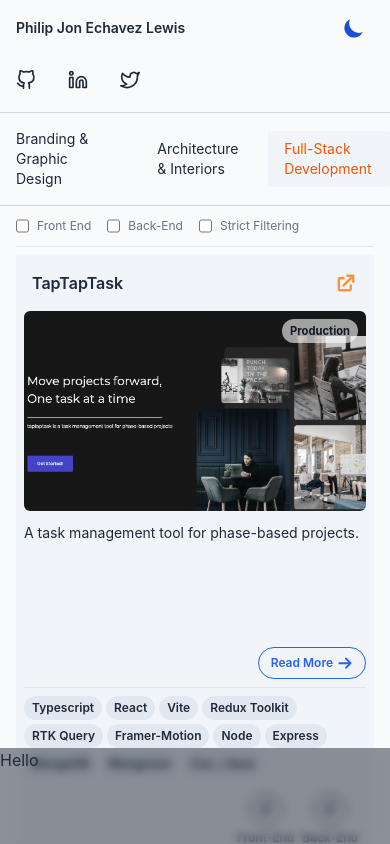
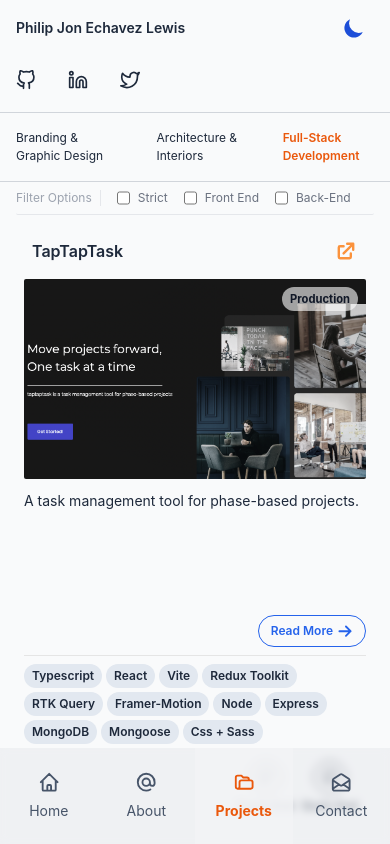
Before and after one commit to philipjonlewis/philipjonlewis.com, a Next.js app: page /projects/fullstack in a window 390 px wide. Shown: the top 844 px of the page. Built offline with nearby package versions, Linux system fonts and the light colour scheme.

Commit message:
added mobile responsiveness

```diff
--- a/components/navigation/Footer.tsx
+++ b/components/navigation/Footer.tsx
@@ -1,10 +1,10 @@
 const Footer = () => {
   return (
     <footer className="hidden md:block fixed bottom-0  w-full h-16">
-      <div className="text-center text-sm container  h-full  flex justify-between items-center  px-4 md:px-0">
+      {/* <div className="text-center text-sm container  h-full  flex justify-between items-center  px-4 md:px-0">
         <span className=" text-sm font-normal"> philipjonlewis@gmail.com </span>{" "}
         &copy; {new Date().getFullYear()} All Rights Reserved
-      </div>
+      </div> */}
     </footer>
   );
 };
--- a/components/navigation/MobileNavbar.tsx
+++ b/components/navigation/MobileNavbar.tsx
@@ -1,9 +1,93 @@
 import React from "react";
+import Link from "next/link";
+import { motion } from "framer-motion";
+import { useRouter } from "next/router";
+import {
+  HomeIcon,
+  AtSymbolIcon,
+  FolderOpenIcon,
+  MailOpenIcon,
+} from "@heroicons/react/outline";
+const MobileNavbar = () => {
+  const router = useRouter();
+  const { asPath } = useRouter();
+  const list = {
+    visible: {
+      opacity: 1,
+      transition: {
+        when: "beforeChildren",
+        staggerChildren: 0.1,
+      },
+    },
+    hidden: {
+      opacity: 0,
+      transition: {
+        when: "afterChildren",
+      },
+    },
+  };
 
-const MobileNavbar = () => {
+  const item = {
+    visible: { opacity: 1, y: 0 },
+    hidden: { opacity: 0, y: -100 },
+  };
   return (
     <div className=" mobile-navbar">
-      <div className="container">Hello</div>
+      <div className="container navbar-proper">
+        {" "}
+        <Link href="/">
+          <motion.a
+            variants={item}
+            className={
+              router.pathname == "/"
+                ? "mobile-active-navlink"
+                : "mobile-nav-link"
+            }
+          >
+            <HomeIcon className="mobile-icon" />
+            <p>Home</p>
+          </motion.a>
+        </Link>
+        <Link href="/about">
+          <motion.a
+            variants={item}
+            className={
+              router.pathname.includes("/about")
+                ? "mobile-active-navlink"
+                : "mobile-nav-link"
+            }
+          >
+            <AtSymbolIcon className="mobile-icon" />
+            <p>About</p>
+          </motion.a>
+        </Link>
+        <Link href="/projects">
+          <motion.a
+            variants={item}
+            className={
+              router.pathname.includes("/projects")
+                ? "mobile-active-navlink"
+                : "mobile-nav-link"
+            }
+          >
+            <FolderOpenIcon className="mobile-icon" />
+            <p>Projects</p>
+          </motion.a>
+        </Link>
+        <Link href="/contact">
+          <motion.a
+            variants={item}
+            className={
+              router.pathname.includes("/contact")
+                ? "mobile-active-navlink"
+                : "mobile-nav-link"
+            }
+          >
+            <MailOpenIcon className="mobile-icon" />
+            <p>Contact</p>
+          </motion.a>
+        </Link>
+      </div>
     </div>
   );
 };
--- a/pages/projects/fullstack/index.tsx
+++ b/pages/projects/fullstack/index.tsx
@@ -97,14 +97,25 @@ const Projects: NextPage<ProjectsPageProps> = ({ projectList }) => {
     if (filterProperties.frontEnd && filterProperties.backEnd) {
       setDisplayProjectList(projectList);
     }
+    // eslint-disable-next-line react-hooks/exhaustive-deps
   }, [filterProperties]);
 
   return (
     <motion.div className="projects-page">
       {/* <UtilitiesNavbar /> */}
       <div className="project-utilities-navbar">
-        {/* <p>Filter Options</p> */}
+        <p>Filter Options</p>
         <form>
+          <div className="checkbox-container">
+            <input
+              type="checkbox"
+              name="strict"
+              id=""
+              checked={filterProperties.strict}
+              onChange={checkBoxHandler}
+            />
+            <label>Strict</label>
+          </div>
           <div className="checkbox-container">
             <input
               type="checkbox"
@@ -124,16 +135,6 @@ const Projects: NextPage<ProjectsPageProps> = ({ projectList }) => {
               onChange={checkBoxHandler}
             />
             <label>Back-End</label>
-          </div>
-          <div className="checkbox-container">
-            <input
-              type="checkbox"
-              name="strict"
-              id=""
-              checked={filterProperties.strict}
-              onChange={checkBoxHandler}
-            />
-            <label>Strict Filtering</label>
           </div>
         </form>
       </div>
--- a/styles/components/_index.scss
+++ b/styles/components/_index.scss
@@ -2,4 +2,5 @@
 @forward "./navigation/navbar";
 @forward "./navigation/projectnavbar";
 @forward "./navigation/utilitiesnavbar";
+@forward "./navigation/mobilenavbar";
 @forward "./3D/threejs";
--- /dev/null
+++ b/styles/components/navigation/_mobilenavbar.scss
@@ -0,0 +1,46 @@
+.mobile-navbar {
+  @apply md:hidden overflow-hidden w-full;
+  //   @apply md:hidden sticky bottom-0 w-full h-24  bg-gray-800 bg-opacity-50 backdrop-blur-sm flex justify-around items-center;
+
+  .navbar-proper {
+    @apply grid grid-cols-4 w-full bg-gray-200 dark:bg-neutral-700 backdrop-blur-sm bg-opacity-50 dark:bg-opacity-50;
+    width: 100%;
+    // background-color: green;
+    height: 6rem;
+    position: fixed;
+    bottom: 0;
+
+    // display: flex;
+    // flex-direction: row;
+    // justify-content: space-between;
+    // align-items: center;
+
+    .mobile-nav-link {
+      @apply flex flex-col justify-center items-center text-slate-600 dark:text-slate-200;
+      // @apply text-sm font-medium text-slate-700 dark:text-slate-50 py-3 px-6  hover:bg-gray-100 dark:hover:bg-gray-800 cursor-pointer hover:rounded-sm;
+      //   display: inline-block;
+      //   background-color: yellow;
+      height: 100%;
+      width: 100%;
+
+      .mobile-icon {
+        height: 1.4rem;
+      }
+
+      p {
+        @apply text-sm mt-2;
+      }
+    }
+
+    .mobile-active-navlink {
+      @extend .mobile-nav-link;
+      @apply text-orange-600
+      bg-opacity-80
+      dark:text-blue-400
+      bg-gray-100
+      dark:bg-slate-500
+      dark:bg-opacity-80
+      font-bold;
+    }
+  }
+}
--- a/styles/components/navigation/_projectnavbar.scss
+++ b/styles/components/navigation/_projectnavbar.scss
@@ -1,17 +1,19 @@
 .project-navbar-container {
-  @apply container mt-2 pt-2 pb-2 mb-2 flex justify-start items-center gap-2 border-b-[1px] border-t-[1px] border-gray-300 dark:border-neutral-700;
+  @apply container mt-2 pt-2 pb-2 mb-2 flex justify-end items-center gap-2 border-b-[1px] border-t-[1px] border-gray-300 dark:border-neutral-700;
 }
 
 .common-sub-nav-link {
-  @apply py-2 px-4 text-sm rounded-sm cursor-pointer;
+  @apply hover:bg-gray-100 hover:dark:bg-gray-800 py-2 px-4 rounded-sm cursor-pointer;
+
+  font-size: 12px;
 }
 
 .sub-nav-link {
   @extend .common-sub-nav-link;
-  @apply hover:bg-slate-100 hover:dark:bg-neutral-700;
+  // @apply hover:dark:bg-neutral-700;
 }
 
 .active-sub-nav-link {
   @extend .common-sub-nav-link;
-  @apply bg-slate-100 text-orange-600 dark:bg-neutral-800 dark:text-blue-500;
+  @apply text-orange-600 font-semibold  dark:text-blue-500;
 }
--- a/styles/pages/projects/_branding.scss
+++ b/styles/pages/projects/_branding.scss
@@ -18,7 +18,8 @@
         md:mb-6;
 
     .branding-thumbnail-container {
-      @apply h-64 row-auto rounded-sm flex justify-center items-center hover:bg-gray-100 dark:hover:bg-neutral-800 cursor-pointer;
+      @apply h-64 row-auto rounded-sm flex justify-center items-center hover:shadow-md;
+      // @apply h-64 row-auto rounded-sm flex justify-center items-center hover:bg-gray-100 dark:hover:bg-neutral-800 cursor-pointer;
       overflow: hidden;
       position: relative;
       //   filter: grayscale(100%);
--- a/styles/pages/projects/_fullstack.scss
+++ b/styles/pages/projects/_fullstack.scss
@@ -2,27 +2,10 @@
   @apply mx-4 sm:mx-0;
 
   .project-utilities-navbar {
-    @apply container pb-3 pt-1 mb-2 flex flex-col justify-center items-start gap-2  rounded-sm border-b-[1px] dark:border-gray-800;
+    @apply container pb-2  mb-2 flex justify-start items-center gap-2  rounded-sm border-b-[1px] dark:border-gray-800;
 
     p {
-      @apply text-xs;
-    }
-
-    @mixin icon-common {
-      @apply cursor-pointer p-1 rounded-lg;
-      .filter-icon {
-        height: 1.4rem;
-      }
-    }
-
-    .filter-icon-container {
-      @include icon-common;
-      @apply bg-gray-100 text-gray-700 dark:bg-gray-600 dark:text-gray-300;
-    }
-
-    .filter-icon-active {
-      @include icon-common;
-      @apply bg-orange-100 text-orange-400 dark:bg-blue-800 dark:text-blue-200;
+      @apply text-gray-400 dark:text-gray-400 text-xs mr-2 pr-2 border-r-[1px] dark:border-gray-800;
     }
 
     form {
@@ -31,7 +14,7 @@
         @apply flex;
 
         label {
-          @apply pl-2 text-xs text-gray-500;
+          @apply pl-2 text-xs text-gray-500 dark:text-gray-200;
         }
       }
     }
@@ -50,7 +33,7 @@
         md:mb-6;
 
     .project-card {
-      @apply bg-slate-100 dark:bg-neutral-800 transition rounded-sm p-2 hover:shadow-lg flex flex-col justify-between;
+      @apply dark:bg-neutral-800 transition rounded-sm p-2 hover:shadow-lg flex flex-col justify-between;
 
       .title-header {
         @apply flex flex-row justify-between px-2 py-2;
@@ -68,7 +51,7 @@
         @apply h-full py-2 flex flex-col justify-start;
 
         .image-container {
-          @apply rounded-md overflow-hidden mb-2;
+          @apply rounded-sm overflow-hidden mb-2;
           position: relative;
           width: 100%;
           height: 200px;
--- a/styles/styles.scss
+++ b/styles/styles.scss
@@ -37,33 +37,3 @@ a {
 * {
   box-sizing: border-box;
 }
-
-
-// html,
-// body,
-// * {
-//   cursor: none;
-// }
-
-// .app-cursor {
-//   z-index: 1000;
-//   border-radius: 50%;
-//   width: 100px;
-//   height: 100px;
-//   border: 0.5px solid lightgray;
-//   pointer-events: none;
-//   overflow: hidden;
-//   transform: translate3d(0, 0, 0);
-//   position: fixed;
-
-//   // background-color: rgba($color: #157ab8, $alpha: 0.2);
-//   backdrop-filter: blur(2px);
-//   backdrop-filter:  blur(2px)s;
-// }
-
-.mobile-navbar {
-  @apply md:hidden sticky bottom-0 w-full h-24  bg-gray-800 bg-opacity-50 backdrop-blur-sm;
-
-  position: fixed;
-  bottom: 0;
-}
```
Also changed, not shown: pages/projects/architecture/index.tsx (+5 -5 lines), pages/projects/branding/index.tsx (+2 -27 lines).
